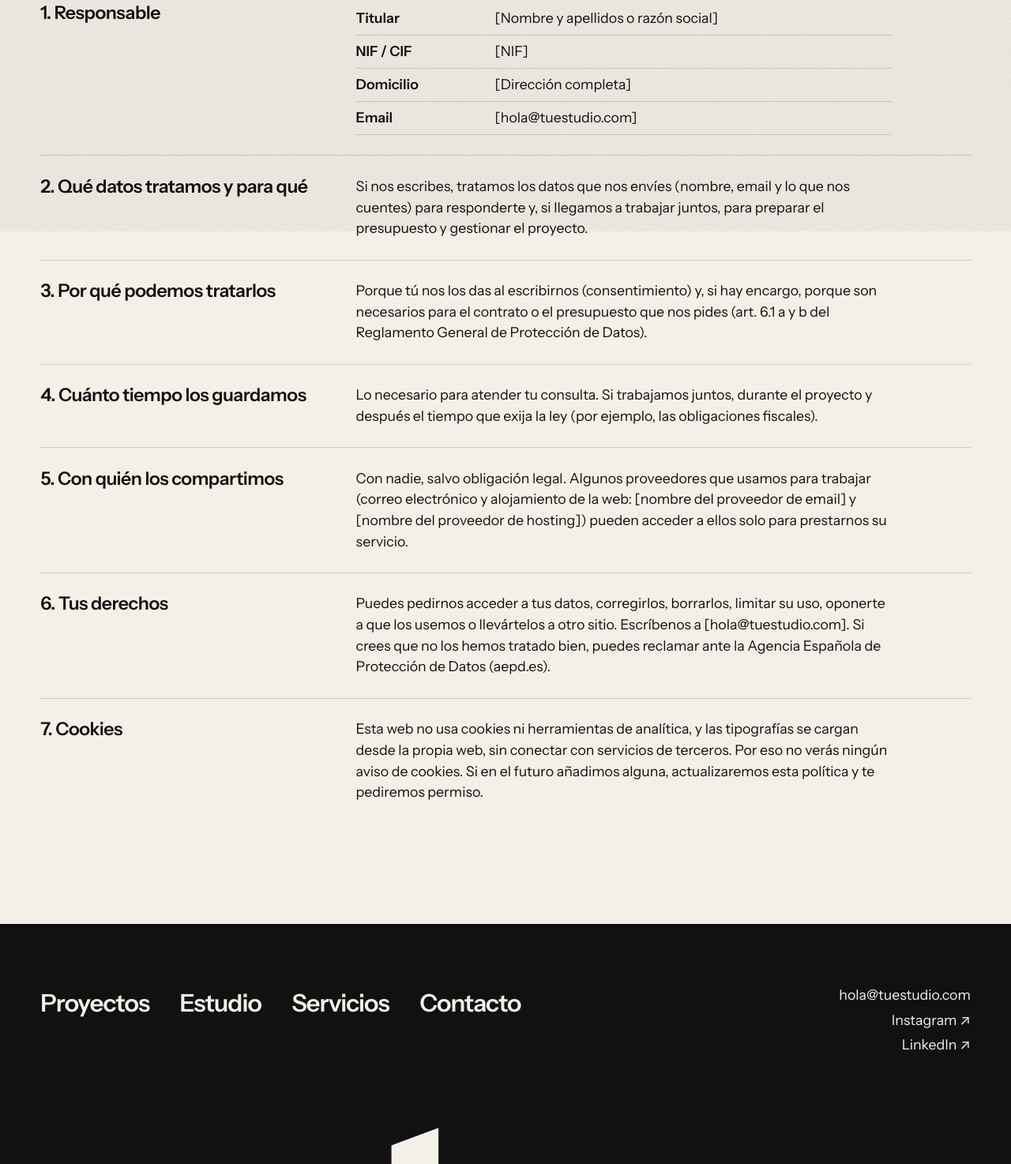
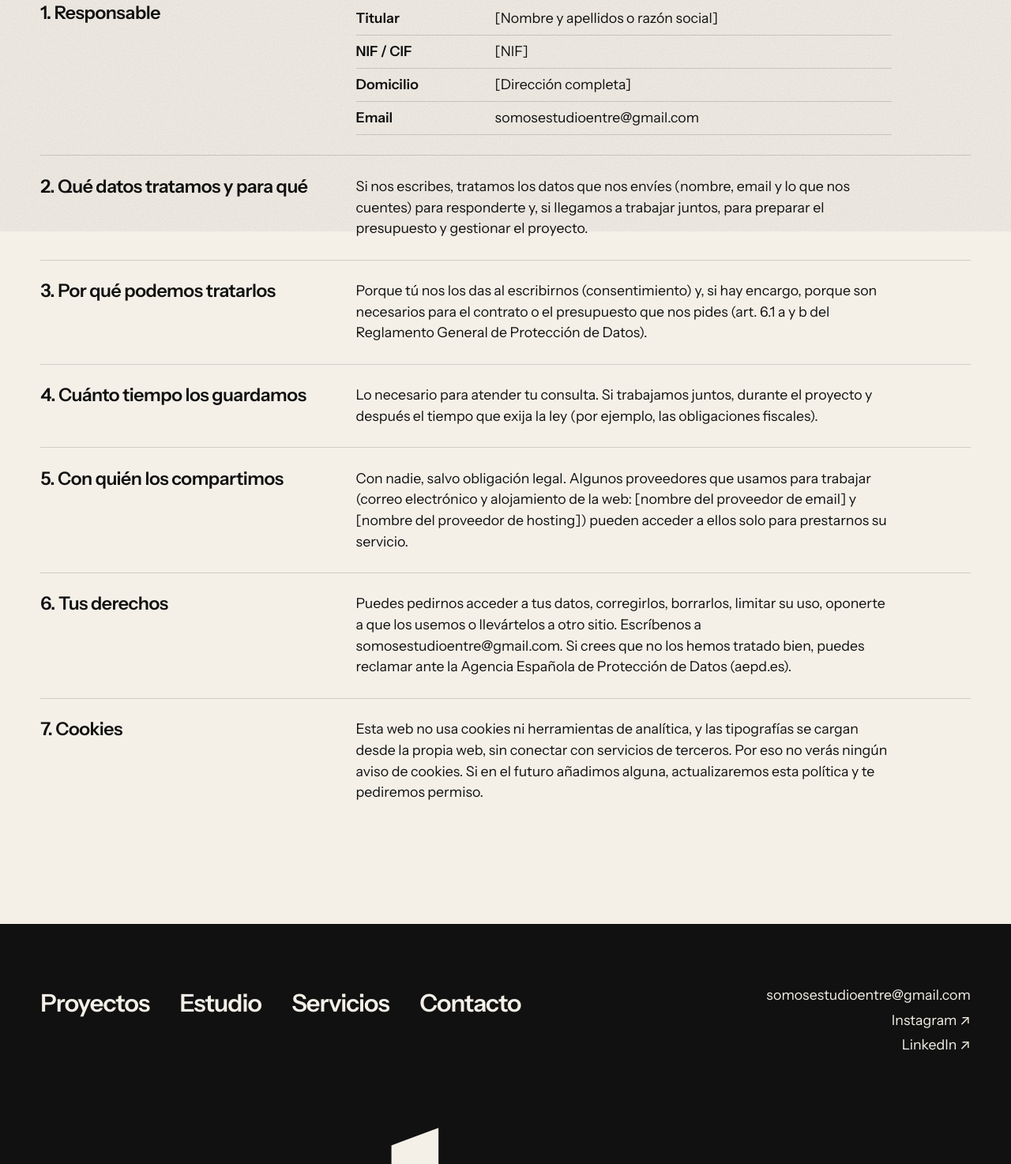
Before and after one commit to estudioentre/estudioentre.github.io, a plain HTML site: page privacidad.html in a window 1280 px wide. Shown: the part 507-1981 px from the top of the page at 79% size. Drawn offline with Linux system fonts and the light colour scheme.

Commit message:
ENTRE: email y cuenta de Instagram reales
- Email del estudio: somosestudioentre@gmail.com (contacto, menú, pie
  y páginas legales)
- Instagram: @somosestudioentre enlazado en el contacto y el pie
- LinkedIn sigue pendiente de enlace

Co-Authored-By: Claude Opus 5.5 <noreply@anthropic.com>

```diff
--- a/privacidad.html
+++ b/privacidad.html
@@ -55,7 +55,7 @@
         <li style="--i:3"><a href="./#contacto"><span class="etiqueta">04</span>Contacto</a></li>
       </ol>
     </nav>
-    <p class="menu-movil__pie etiqueta">hola@tuestudio.com · Instagram · LinkedIn</p>
+    <p class="menu-movil__pie etiqueta">somosestudioentre@gmail.com · @somosestudioentre</p>
   </div>
 
   <!-- PLANTILLA ORIENTATIVA: rellenad los [corchetes] y, si podéis, que la revise una gestoría o abogado -->
@@ -75,7 +75,7 @@
         <div><dt>Titular</dt><dd>[Nombre y apellidos o razón social]</dd></div>
         <div><dt>NIF / CIF</dt><dd>[NIF]</dd></div>
         <div><dt>Domicilio</dt><dd>[Dirección completa]</dd></div>
-        <div><dt>Email</dt><dd>[hola@tuestudio.com]</dd></div>
+        <div><dt>Email</dt><dd>somosestudioentre@gmail.com</dd></div>
       </dl>
     </section>
 
@@ -101,7 +101,7 @@
 
     <section>
       <h2>6. Tus derechos</h2>
-      <p>Puedes pedirnos acceder a tus datos, corregirlos, borrarlos, limitar su uso, oponerte a que los usemos o llevártelos a otro sitio. Escríbenos a [hola@tuestudio.com]. Si crees que no los hemos tratado bien, puedes reclamar ante la Agencia Española de Protección de Datos (aepd.es).</p>
+      <p>Puedes pedirnos acceder a tus datos, corregirlos, borrarlos, limitar su uso, oponerte a que los usemos o llevártelos a otro sitio. Escríbenos a somosestudioentre@gmail.com. Si crees que no los hemos tratado bien, puedes reclamar ante la Agencia Española de Protección de Datos (aepd.es).</p>
     </section>
 
     <section>
@@ -117,8 +117,8 @@
         <a href="./#proyectos">Proyectos</a><a href="./#estudio">Estudio</a><a href="./#servicios">Servicios</a><a href="./#contacto">Contacto</a>
       </nav>
       <div class="pie__contacto">                                                <!-- contacto (placeholders) -->
-        <a href="mailto:hola@tuestudio.com">hola@tuestudio.com</a>
-        <a href="#" rel="noopener">Instagram ↗</a>
+        <a href="mailto:somosestudioentre@gmail.com">somosestudioentre@gmail.com</a>
+        <a href="https://www.instagram.com/somosestudioentre/" target="_blank" rel="noopener">Instagram ↗</a>
         <a href="#" rel="noopener">LinkedIn ↗</a>
       </div>
     </div>
```
Also changed, not shown: aviso-legal.html (+4 -4 lines), index.html (+6 -6 lines), proyecto.html (+3 -3 lines), 1 other file.
